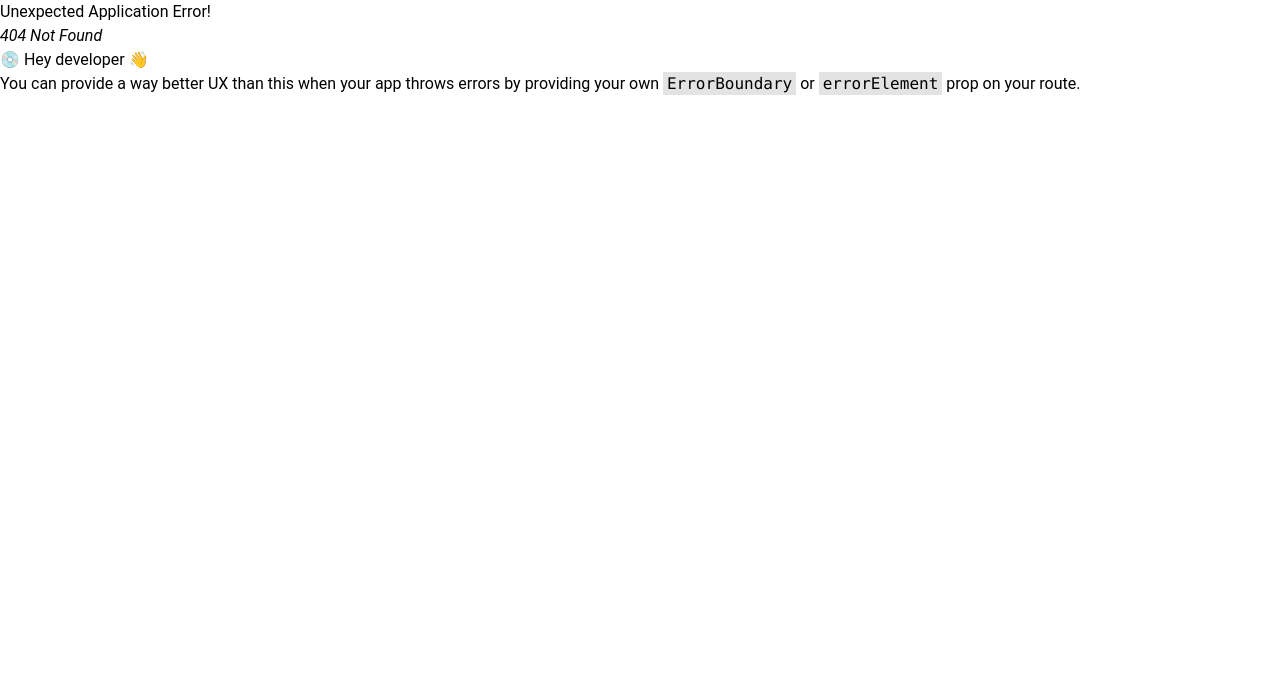
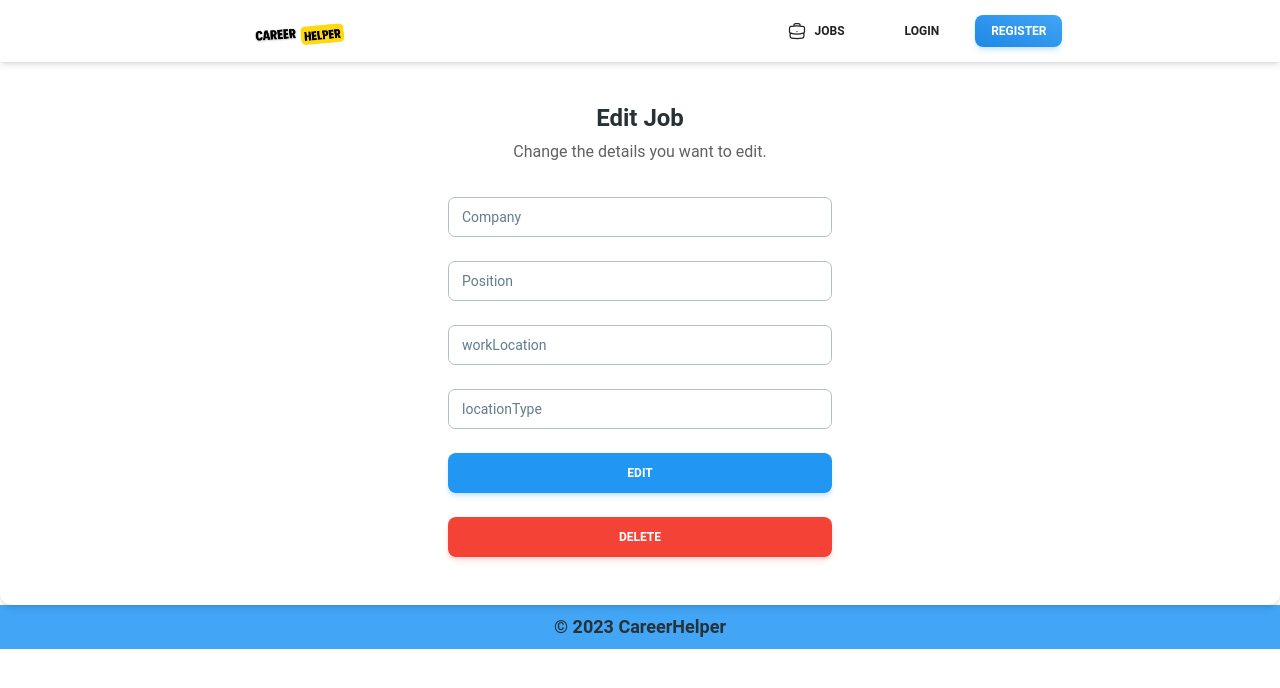
Before and after one commit to NamanBakshi/CareerHelper, a React (Vite) app in the folder client/: page /edit/1 in a window 1280 px wide. Before the commit this address had no page. Shown: the top 688 px of the page. Built offline with nearby package versions, Linux system fonts and the light colour scheme; no server answers.

Commit message:
job posts section done

```diff
--- a/client/src/App.jsx
+++ b/client/src/App.jsx
@@ -3,6 +3,7 @@ import Footer from "./components/Footer";
 import Register from "./components/Register";
 import AllJobs from "./components/AllJobs"
 import Login from "./components/Login";
+import EditJob from "./components/EditJob"
 // import Error from "./components/Error";
  import Hero from "./components/Hero";
 import { UserContextProvider } from "./Context/userContext";
@@ -25,6 +26,7 @@ const appRouter=createBrowserRouter([  //array of object
        { path: "/login", element: <Login /> },
        { path: "/profile", element: <UserProfile /> },
        { path: "/job/:id", element: <JobDetails /> },
+       { path: "/edit/:id", element: <EditJob /> },
 
     ]
 }
--- a/client/src/components/CreateJob.jsx
+++ b/client/src/components/CreateJob.jsx
@@ -25,18 +25,14 @@ const CreateJob=()=>{
                 body: JSON.stringify(body),
                 credentials: "include",
               })
-              if(resp.success){
+
               setAdded(true);
               setTimeout(() => {
-                setAdded(false)
+                //setAdded(false)
                 navigate("/jobs")
 
-              }, 1500);
-            }else{
-              // const error=await resp.json();
-              // console.log("error= "+JSON.stringify(error))
-              // console.log("resp= "+resp)
-            }
+              }, 2000);
+
             } catch (err) {
               console.error(err.message);
             }
--- a/client/src/components/EditJob.jsx
+++ b/client/src/components/EditJob.jsx
@@ -1,6 +1,140 @@
+import { Button, Card, Input, Typography } from "@material-tailwind/react"
+import { useEffect, useState } from "react";
+import { useParams,useNavigate } from "react-router-dom";
+import { ToastContainer, toast } from "react-toastify";
+import "react-toastify/dist/ReactToastify.css";
+
 const EditJob=()=>{
+    const {id}=useParams()
+    const navigate = useNavigate()
+    const [company,setCompany] = useState("");
+const [position,setPosition] = useState("");
+const [location, setWorkLocation] = useState("");
+const [workfrom, setLocationType] = useState("");
+const [edited, setEdited] = useState(false);
+const [deleted, setDeleted] = useState(false);
+
+
+useEffect(() => {
+    getJob();
+  }, []);
+
+  const getJob = async () => {
+    try {
+      const response = await fetch(
+        `http://localhost:5173/job/${id}`
+      );
+      const jsonData = await response.json();
+      const { company, position, location, workfrom } = jsonData.job;
+      setCompany(company);
+      setPosition(position);
+      setWorkLocation(location);
+      setLocationType(workfrom);
+    } catch (err) {
+      console.error(err.message);
+    }
+  }
+
+    const edit = async (e) => {
+        e.preventDefault();
+        try {
+          const body = { company, position, location, workfrom };
+          await fetch(`http://localhost:5173/updatejob/${id}`, {
+            method: "PATCH",
+            headers: { "Content-Type": "application/json" },
+            body: JSON.stringify(body),
+          });
+          setEdited(true);
+          setTimeout(() => {
+            navigate("/jobs");
+          }, 2000);
+        } catch (err) {
+          console.error(err.message);
+        }
+      }
+
+      const handleDelete = async () => {
+        try {
+          await fetch(`http://localhost:5173/deletejob/${id}`, {
+            method: "DELETE",
+          });
+
+          setDeleted(true);
+          setTimeout(() => {
+            navigate("/jobs");
+          }, 2000);
+        } catch (err) {
+          console.error(err.message);
+        }
+      };
+
     return (
-        <h1>edit job section</h1>
+        <div>
+            {edited &&
+        (toast(" Job Edited Successfully", {
+          position: "top-center",
+          autoClose: 2000,
+          hideProgressBar: false,
+          closeOnClick: true,
+          pauseOnHover: true,
+        }),
+        (<ToastContainer />))}
+      {deleted &&
+        (toast(" Job Deleted Successfully", {
+          position: "top-center",
+          autoClose: 2000,
+          hideProgressBar: false,
+          closeOnClick: true,
+          pauseOnHover: true,
+        }),
+        (<ToastContainer />))}
+        <Card
+        color="white"
+        shadow={true}
+        className="p-10 flex justify-center items-center"
+      >
+        <Typography variant="h4" color="blue-gray">
+          Edit Job
+        </Typography>
+
+        <Typography color="gray" className="mt-1 font-normal">
+          Change the details you want to edit.
+        </Typography>
+        <form
+          onSubmit={edit}
+          className="mt-8 mb-2 w-80 max-w-screen-lg sm:w-96"
+        >
+          <div className="mb-4 flex flex-col gap-6">
+            <Input
+              value={company}
+              onChange={(e) => setCompany(e.target.value)}
+              label="Company"
+            />
+            <Input
+              value={position}
+              onChange={(e) => setPosition(e.target.value)}
+              label="Position"
+            />
+            <Input
+              value={location}
+              onChange={(e) => setWorkLocation(e.target.value)}
+              label="workLocation"
+            />
+            <Input
+              value={workfrom}
+              onChange={(e) => setLocationType(e.target.value)}
+              label="locationType"
+            />
+          </div>
+          <Button type="submit" color="blue" className="mt-6" fullWidth>
+            Edit
+          </Button>
+          <Button onClick={handleDelete} color="red" className="mt-6" fullWidth>
+            Delete
+          </Button>
+        </form>
+      </Card>
+    </div>
     )
 }
 
--- a/client/src/components/Header.jsx
+++ b/client/src/components/Header.jsx
@@ -126,7 +126,7 @@ const Header=()=>{
                 </MenuItem>
 
                 <MenuItem>
-                  <Link to={"/addjob"} className="flex gap-2">
+                  <Link to={"/addjobs"} className="flex gap-2">
 
                     <PencilSquareIcon className="h-5 w-5" />
                     Post a Job
--- a/client/src/components/JobDetails.jsx
+++ b/client/src/components/JobDetails.jsx
@@ -60,7 +60,7 @@ const JobDetails=()=>{
         <p className="text-center text-lg md:text-2xl font-semibold mb-6">
           ( {job?.company})
         </p>
-        <div className="flex flex-col justify-center items-center md:gap-5 md:flex-row w-full md:w-1/2 ">
+        <div className="flex justify-center items-center md:gap-5 md:flex-row w-full md:w-1/2 ">
           <Typography className="flex items-center my-2">
             <ClockIcon className="w-5 h-5 mr-2" />
             {date}
@@ -78,7 +78,7 @@ const JobDetails=()=>{
         initial={{ opacity: 0, y: 20 }}
         animate={{ opacity: 1, y: 0 }}
         transition={{ duration: 0.5 }}
-        className="flex flex-col-reverse md:flex-row w-full md:min-h-[72vh] justify-center mb-5"
+        className="flex  md:flex-row w-full md:min-h-[72vh] justify-center mb-5"
       >
         <div className="w-[90%] md:w-1/2  px-4">
           <Link to={"/jobs"}>
--- a/client/vite.config.js
+++ b/client/vite.config.js
@@ -34,6 +34,18 @@ export default defineConfig({
       target:"http://localhost:5000",
       changeOrigin: true
     },
+    '/edit':{
+      target:"http://localhost:5000",
+      changeOrigin: true
+    },
+    '/updatejob':{
+      target:"http://localhost:5000",
+      changeOrigin: true
+    },
+    '/deletejob':{
+      target:"http://localhost:5000",
+      changeOrigin: true
+    },
   }
 }
 })
```
Also changed, not shown: 2 other files (tests, documents, lock files or other folders).
